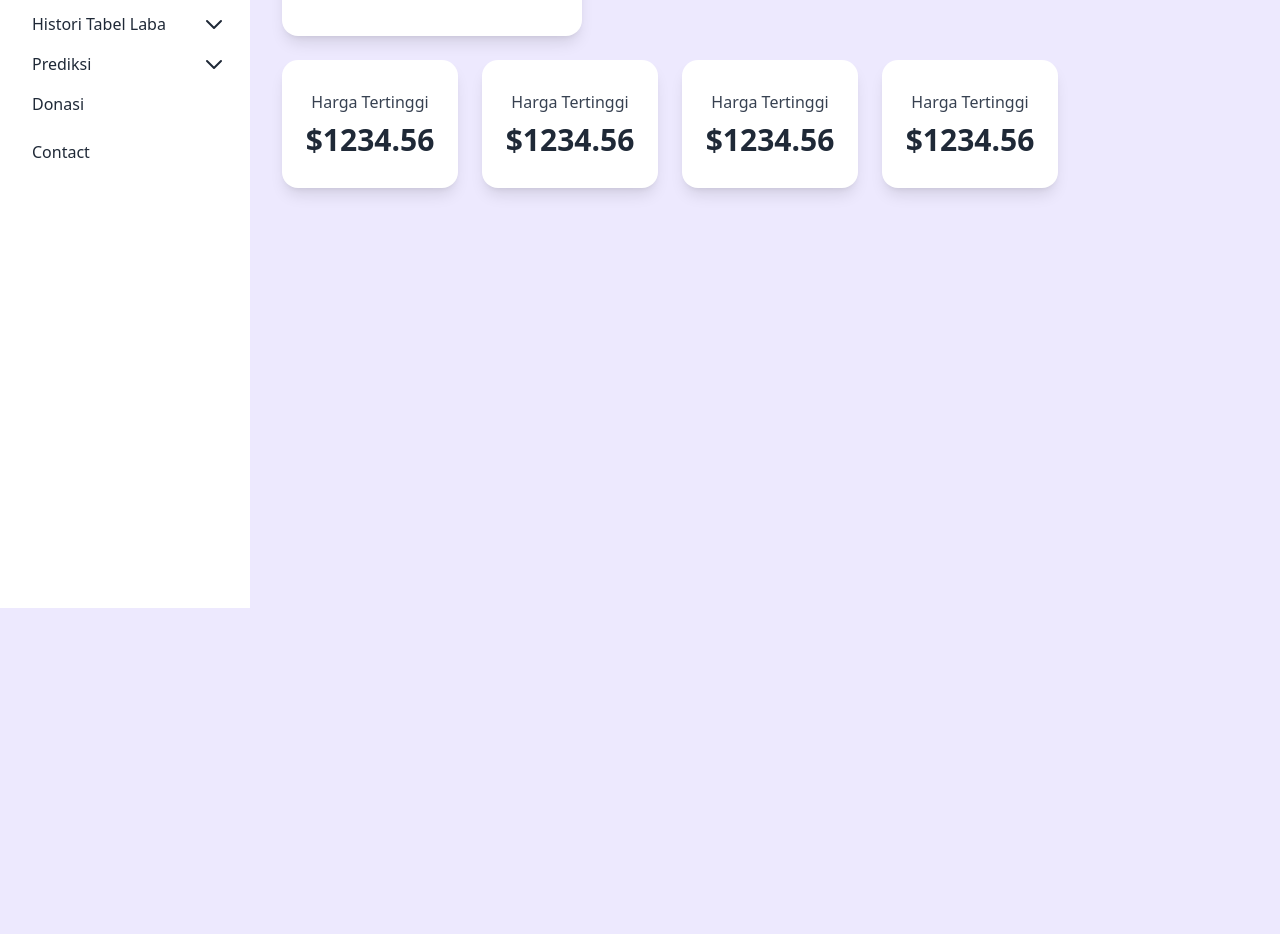
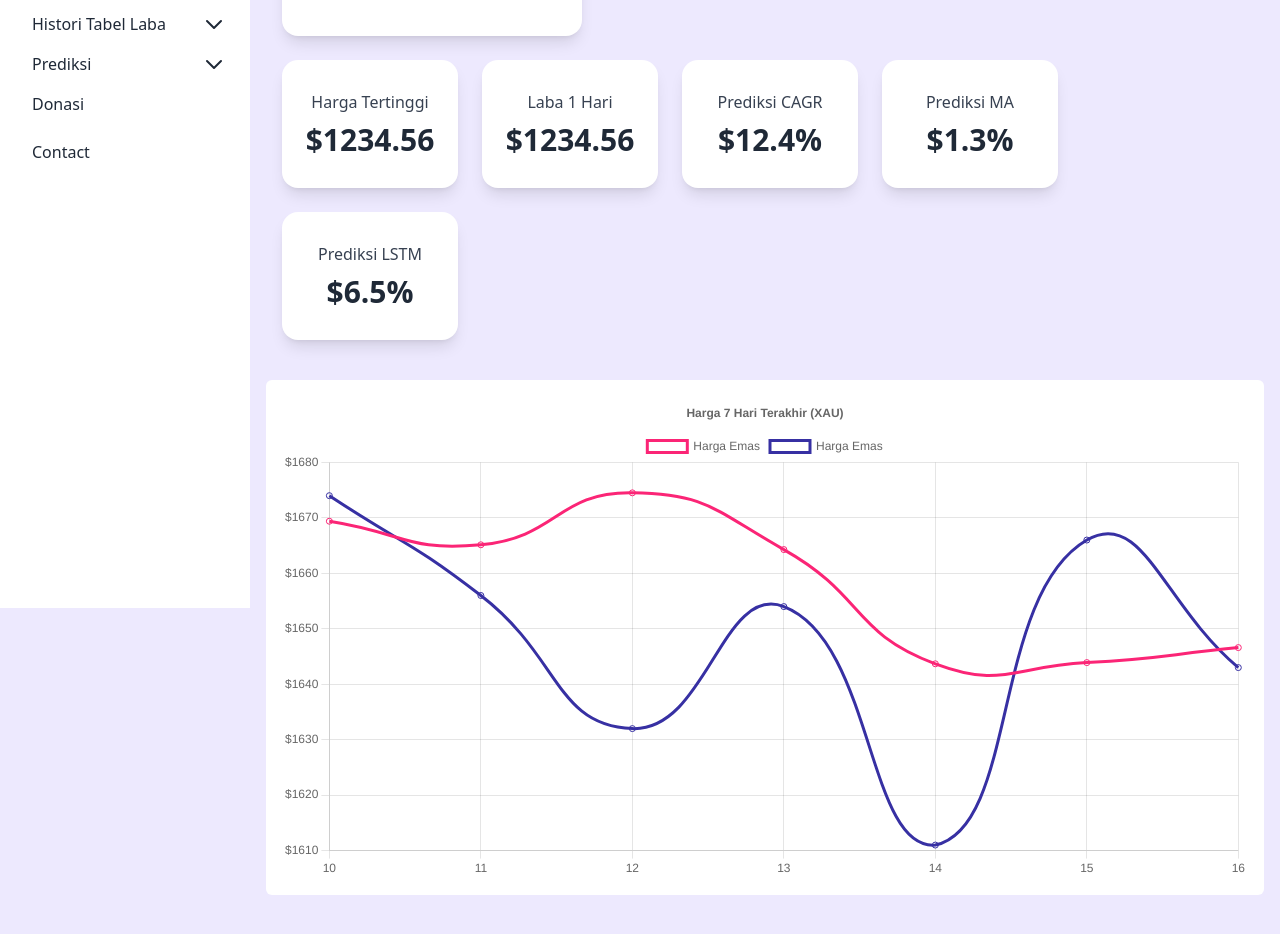
Before and after one commit to AamHermansyah/zertro, a Next.js app: page /dashboard in a window 1280 px wide. Shown: the part 192-1126 px from the top of the page. Before the commit the page ends 800 px from the top, so only its background shows below. Built offline with nearby package versions, Linux system fonts and the light colour scheme.

Commit message:
Menambah chart di dashboard home

```diff
--- a/components/ChartGold/index.js
+++ b/components/ChartGold/index.js
@@ -1,21 +1,24 @@
 import { Chart } from "react-chartjs-2";
 import useWindowDimensions from "../../hooks/useWindowDimensions";
 
-export default function ChartGold({data, label, title, color}){
+const colors = ['#FB2576', 'rgb(55, 48, 163)']
+
+export default function ChartGold({data, label, title, color, type}){
     const { width } = useWindowDimensions();
+    console.log(data)
     return (
         <section className="bg-white sm:p-4 pb-12 rounded-md" id="gold_price_history">
             <Chart
-                type='line'
+                type={type ? type : 'line'}
                 data={{
                     labels: data.dates,
-                    datasets: [{
+                    datasets: data.prices.map((price, index) => ({
                         label,
-                        data: data.prices,
-                        borderColor: color,
-                        backgroundColor: 'transparent',
+                        data: price,
+                        borderColor: color ? color : colors[index],
+                        backgroundColor: type && type !== 'line' ? color[index] : 'transparent',
                         tension: 0.5
-                    }]
+                    }))
                 }}
                 options={{
                     responsive: true,
@@ -41,7 +44,7 @@ export default function ChartGold({data, label, title, color}){
                     },
                     elements: {
                         point:{
-                            radius: 0
+                            radius: data.dates.length <= 50 ? 3 : 0
                         }
                     }
                 }}
--- a/components/GoldCurrentPrice/index.js
+++ b/components/GoldCurrentPrice/index.js
@@ -38,7 +38,7 @@ export default function GoldCurrentPrice(){
             dispatch({
             type: GET_GOLD_ACTION_TYPE.FETCH_SUCCES,
             payload: {
-                metal: "AUG",
+                metal: "XAU",
                 ch: -5.7,
                 chp: -1.2,
                 price: 1667.46
@@ -87,18 +87,23 @@ export default function GoldCurrentPrice(){
             />
             <MiniCard
             loading={loading}
-            title="Harga Tertinggi"
+            title="Laba 1 Hari"
             price={1234.56}
             />
             <MiniCard
             loading={loading}
-            title="Harga Tertinggi"
-            price={1234.56}
+            title="Prediksi CAGR"
+            price="12.4%"
             />
             <MiniCard
             loading={loading}
-            title="Harga Tertinggi"
-            price={1234.56}
+            title="Prediksi MA"
+            price="1.3%"
+            />
+            <MiniCard
+            loading={loading}
+            title="Prediksi LSTM"
+            price="6.5%"
             />
           </div>
         </section>
--- a/pages/dashboard/history/annual/index.js
+++ b/pages/dashboard/history/annual/index.js
@@ -121,7 +121,6 @@ export default function History(){
                 <ChartGold
                 data={data}
                 title="Histori harga emas pertahun (1950 - 2021)"
-                color="rgb(55, 48, 163)"
                 label="Harga Emas" />
             }
         </Navigation>
--- a/pages/dashboard/history/monthly/index.js
+++ b/pages/dashboard/history/monthly/index.js
@@ -57,7 +57,6 @@ export default function History(){
         setInputFilter(prev => ({
             ...prev,
             toYear: prev.fromYear.filter((data) => isLastMonth ? data > value : data >= value),
-            toMonth: isSameYear && isSameMonth ? prev.fromMonth.slice(1) : prev.toMonth
         }))
     }
 
@@ -100,7 +99,7 @@ export default function History(){
                         fromYear: res.data.filterYears,
                         fromMonth: Array.from({length: 12}).map((arr, index) => index + 1),
                         toYear: res.data.filterYears,
-                        toMonth: Array.from({length: 10}).map((arr, index) => index + 2),
+                        toMonth: Array.from({length: 12}).map((arr, index) => index + 1),
                     }));
                     setIsLoading(false);
                 }, 3000);
--- a/pages/dashboard/index.js
+++ b/pages/dashboard/index.js
@@ -1,12 +1,69 @@
 import GoldCurrentPrice from "../../components/GoldCurrentPrice";
 import Navigation from "../../layouts/Navigation";
 import ChartGold from "../../components/ChartGold";
+import ChartSkeleton from "../../layouts/ChartSKeleton";
+import { useEffect, useState } from "react";
+import formatDate from "../../utils/formatDate";
+import axios from "axios";
+
+const ONE_WEEK = 7;
 
 export default function Home(){
+  const [data, setData] = useState([]);
+  const [isLoading, setIsLoading] = useState(true);
+
+  useEffect(() => {
+    let now = new Date();
+    let oneWeek = new Date(now);
+    oneWeek.setDate(now.getDate() - ONE_WEEK);
+    now = formatDate(now);
+    oneWeek = formatDate(oneWeek);
+
+    const config = `api_key=998308cc9dbce1efbdd6bdf4eb2fe1ff&start_date=${oneWeek}&end_date=${now}&base=USD&currencies=XAU`;
+    // axios.get(`https://api.metalpriceapi.com/v1/timeframe?${config}`)
+    // .then(res => {
+    //   setData(res.data);
+    //   console.log(res.data);
+    // })
+    // .catch(err => {
+    //   alert(err);
+    // })
+    // .finally(() => {
+    //   setIsLoading(false);
+    // })
+
+    const res = {
+      "2022-10-10": {XAU: 0.00059902},
+      "2022-10-11": {XAU: 0.00060055},
+      "2022-10-12": {XAU: 0.00059719},
+      "2022-10-13": {XAU: 0.00060086},
+      "2022-10-14": {XAU: 0.00060839},
+      "2022-10-15": {XAU: 0.00060831},
+      "2022-10-16": {XAU: 0.00060731},
+      }
+
+    const dates = [];
+    const prices = [];
+
+    for(let i in res){
+      dates.push(i.split('-')[2]);
+      prices.push(1/res[i].XAU)
+    }
+    setData({dates, prices: [prices, [1674, 1656, 1632, 1654, 1611, 1666, 1643]]});
+    setIsLoading(false);
+  }, []);
+
   return (
     <Navigation active="/dashboard">
       <GoldCurrentPrice />
-      {/* <ChartGold /> */}
+      {isLoading ?
+        <ChartSkeleton /> :
+        <ChartGold
+        title="Harga 7 Hari Terakhir (XAU)"
+        label="Harga Emas"
+        data={data}
+        />
+      }
     </Navigation>
   )
 }
--- a/promises/getDataHistory.js
+++ b/promises/getDataHistory.js
@@ -30,7 +30,7 @@ export default function getDataHistory(json, config) {
             if(!prices || !dates) reject('Data tidak ada atau kosong');
             resolve({
                 data: {
-                    prices,
+                    prices: [prices],
                     dates,
                     filterYears: config?.filterYears ? filterYears : null
                 }
--- /dev/null
+++ b/utils/formatDate.js
@@ -0,0 +1,16 @@
+export default function formatDate(date, config){
+    var dd = date.getDate();
+    var mm = date.getMonth()+1;
+    var yyyy = date.getFullYear();
+    dd = dd < 10 ? '0' + dd : dd;
+    mm = mm < 10 ? '0' + mm : mm;
+    if((config?.year && config?.month && config?.day) || !config){
+        return `${yyyy}-${mm}-${dd}`;
+    }
+
+    if(config?.year) date = yyyy;
+    if(config?.month) date = config?.year ? `${yyyy}-${mm}` : mm;
+    if(config?.day) date = config?.month ? `${mm}-${dd}` : dd;
+
+    return date
+ }
```
